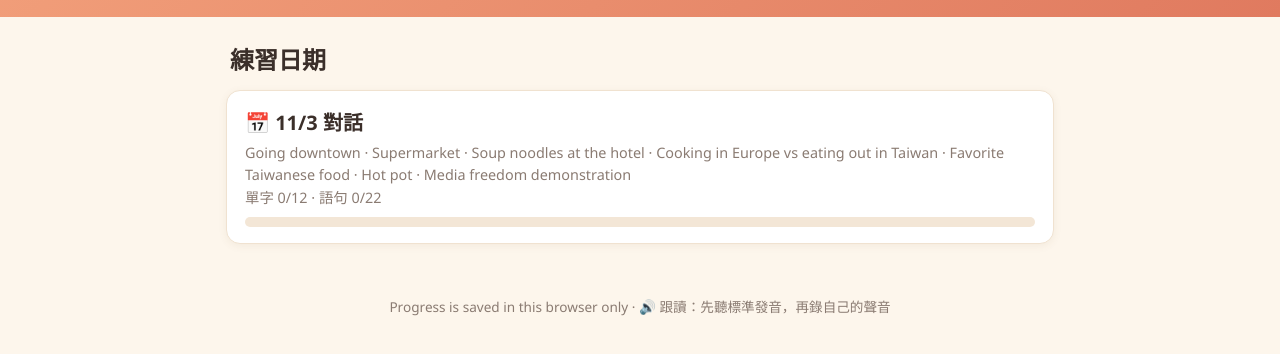
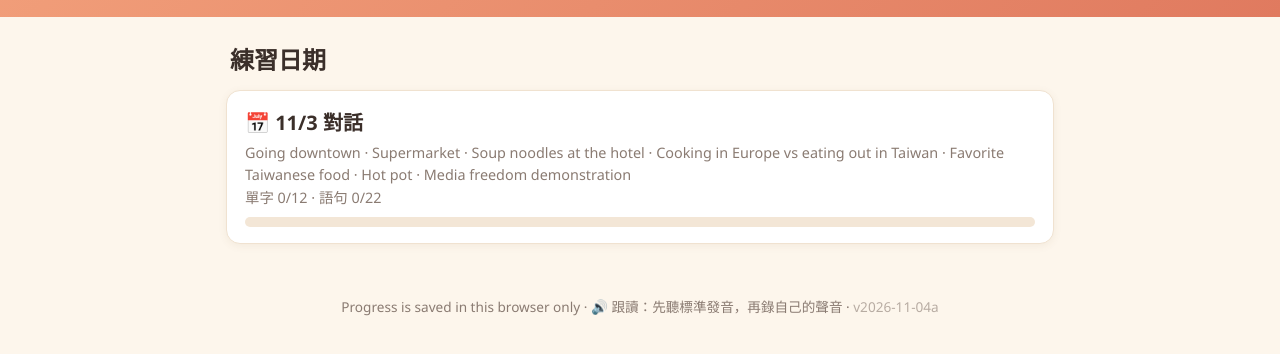
Before and after one commit to gtvmnb384/english-practice, a plain HTML site: page index.html in a window 1280 px wide. Shown: the part 100-454 px from the top of the page. Drawn offline with Linux system fonts and the light colour scheme.

Commit message:
Add auto-update check

```diff
--- a/index.html
+++ b/index.html
@@ -3,6 +3,10 @@
 <head>
 <meta charset="UTF-8">
 <meta name="viewport" content="width=device-width, initial-scale=1">
+<meta http-equiv="Cache-Control" content="no-cache, no-store, must-revalidate">
+<meta http-equiv="Pragma" content="no-cache">
+<meta http-equiv="Expires" content="0">
+<meta name="app-version" content="2026-11-04a">
 <title>My English Practice</title>
 <style>
 :root{--bg:#fdf6ec;--card:#fff;--ink:#3b2f2a;--accent:#e07a5f;--accent2:#81b29a;--muted:#8a7b72;--line:#f0e2d0}
@@ -56,8 +60,32 @@ footer{text-align:center;color:var(--muted);font-size:.85rem;padding:24px}
   <p>A little practice every day goes a long way. 加油！</p>
 </header>
 <div class="wrap" id="app"></div>
-<footer>Progress is saved in this browser only · 🔊 跟讀：先聽標準發音，再錄自己的聲音</footer>
+<footer>Progress is saved in this browser only · 🔊 跟讀：先聽標準發音，再錄自己的聲音 · <span id="appver" style="opacity:.6"></span></footer>
 <script>
+// Bump BOTH this constant and the <meta name="app-version"> tag on every release.
+const APP_VERSION = "2026-11-04a";
+(function(){
+  var el=document.getElementById('appver'); if(el) el.textContent='v'+APP_VERSION;
+  var busy=false;
+  function toast(msg){var t=document.createElement('div');t.textContent=msg;
+    t.style.cssText='position:fixed;left:50%;bottom:24px;transform:translateX(-50%);background:#333;color:#fff;padding:10px 16px;border-radius:20px;font-size:.9rem;z-index:9999;opacity:.92';
+    document.body.appendChild(t);}
+  function check(){
+    if(busy) return; busy=true;
+    fetch(location.pathname+'?check='+Date.now(),{cache:'no-store'}).then(function(r){return r.ok?r.text():'';}).then(function(html){
+      var m=html.match(/<meta\s+name=["']app-version["']\s+content=["']([^"']+)["']/i);
+      if(!m) return; var remote=m[1];
+      if(remote===APP_VERSION) return;
+      try{ if(sessionStorage.getItem('app-update-attempt')===remote) return;
+        sessionStorage.setItem('app-update-attempt',remote);}catch(e){}
+      toast('有新版本，更新中…');
+      setTimeout(function(){location.replace(location.pathname+'?v='+encodeURIComponent(remote)+location.hash);},600);
+    }).catch(function(){}).finally(function(){busy=false;});
+  }
+  window.addEventListener('load',check);
+  document.addEventListener('visibilitychange',function(){if(document.visibilityState==='visible')check();});
+  window.addEventListener('pageshow',function(e){if(e.persisted)check();});
+})();
 // ===== Data: one entry per practice day =====
 const DAYS=[
 {
```
